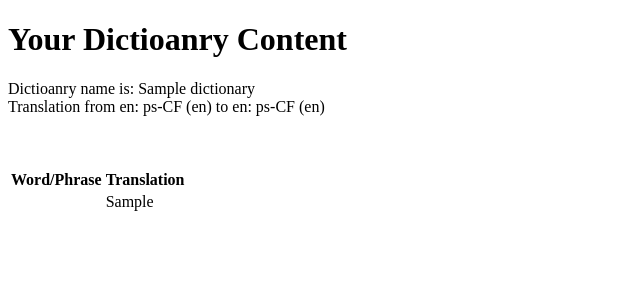
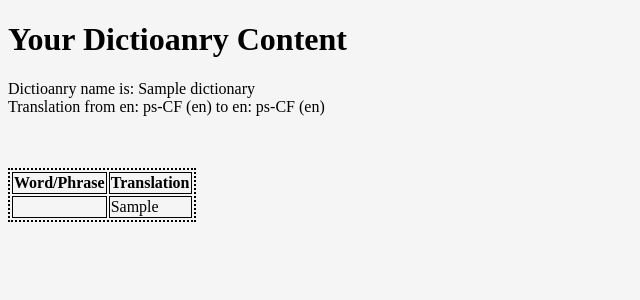
Before and after one commit to alirezag103/customdict, a Django app: a page that uses dictionary/templates/dictionary.html in a window 1280 px wide. Shown: the top 300 px of the page, without its empty margins (0-640 px from the left). Run offline with Django 5.2, Linux system fonts and the light colour scheme; tables that the repository leaves empty hold one stand-in row (values such as "Sample post").

Commit message:
More redirection and some style stuff

```diff
--- /dev/null
+++ b/dictionary/static/style.css
@@ -0,0 +1,11 @@
+
+body {
+    background-color: whitesmoke;
+}
+table {
+    border: 2px dotted;
+}
+
+th, td {
+    border: 1px double;
+}
--- a/dictionary/templates/dictionaries.html
+++ b/dictionary/templates/dictionaries.html
@@ -11,7 +11,8 @@
 
             <ul>
                 {% for dict in dictionaries %}
-                <li>{{ dict.dictionary_name }}</li>
+                <li>{{ dict.dictionary_name }}
+                    <a href="{% url 'dictionary_content' user.username dict.dictionary_name %}">&#x1F517</a></li>
                 {% endfor %}
             </ul>
     </body>
--- a/dictionary/templates/dictionary.html
+++ b/dictionary/templates/dictionary.html
@@ -1,8 +1,9 @@
 <!DOCTYPE html>
-
+{% load static %}
 <html>
     <head>
         <title>{{dictionary.dictionary_name}}</title>
+        <link rel="stylesheet" href="{% static 'style.css' %}">
     </head>
     <body>
         <h1>Your Dictioanry Content</h1>
--- a/dictionary/urls.py
+++ b/dictionary/urls.py
@@ -1,8 +1,9 @@
 from django.urls import path
 from . import views
+import dictionary
 
 urlpatterns = [
-    path('<str:username>/dictionaries/', views.get_dictionaries_list),
+    path('<str:username>/dictionaries/', views.get_dictionaries_list, name="user_dictionaries"),
     path('<str:username>/newdictionary/', views.create_dictionary),
-    path('<str:username>/<str:dictionary>/', views.get_dictionary_content),
+    path('<str:username>/<str:dictionary>/', views.get_dictionary_content, name="dictionary_content"),
 ]
```
